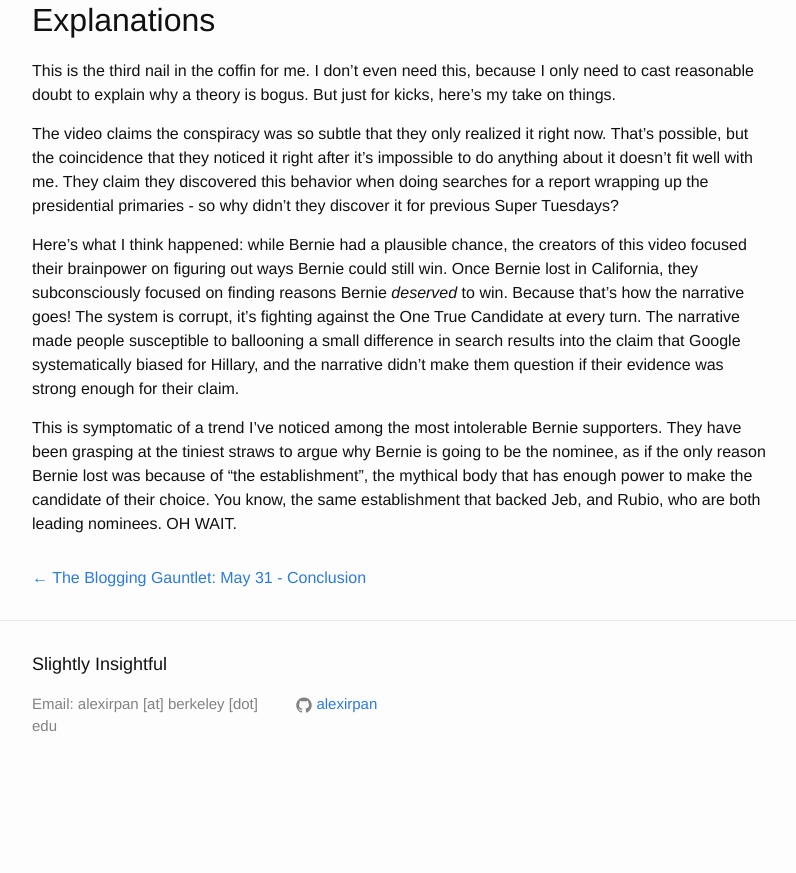
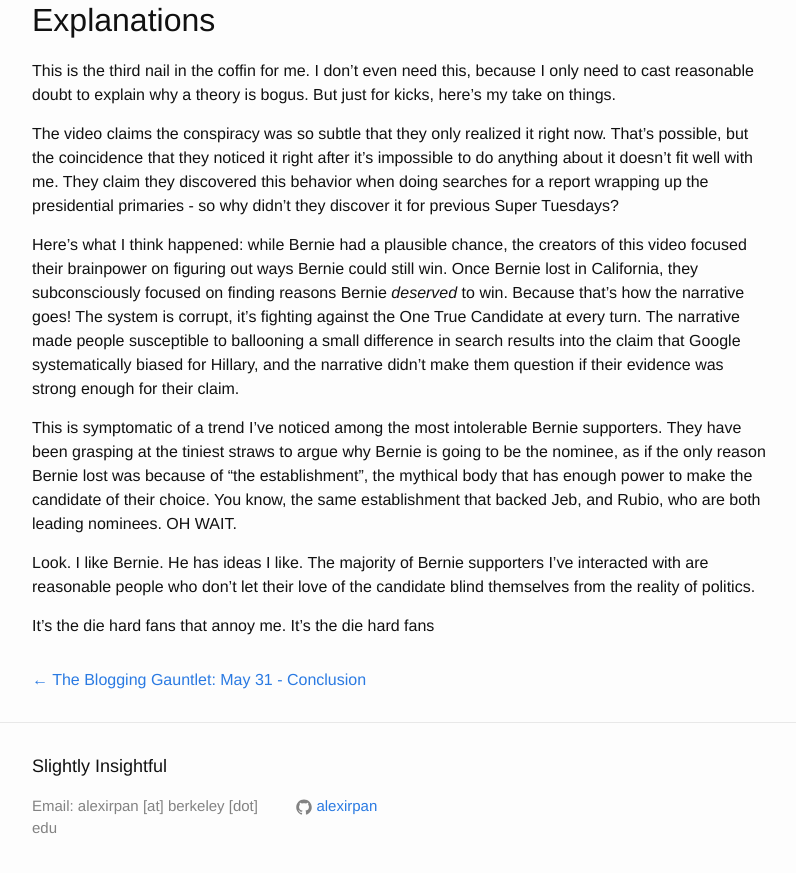
Before and after one commit to alexirpan/alexirpan.github.io, a Jekyll site: the page built from _posts/2016-06-11-hillary-google.markdown, in a window 1280 px wide and 900 px high, scrolled down 1955 px. Shown: the top 873 px of the window, without its empty margins (238-1034 px from the left). Built offline with Jekyll 4.4.1, drawn with Linux system fonts in a browser that asks for light colours; before the commit the page ends 2753 px from its top, so only the background shows below that.

Commit message:
more work

```diff
--- a/_posts/2016-06-11-hillary-google.markdown
+++ b/_posts/2016-06-11-hillary-google.markdown
@@ -120,3 +120,9 @@
 of "the establishment", the mythical body that has enough power to make the
 candidate of their choice. You know, the same establishment that backed Jeb,
 and Rubio, who are both leading nominees. OH WAIT.
+
+Look. I like Bernie. He has ideas I like. The majority of Bernie supporters
+I've interacted with are reasonable people who don't let their love of the
+candidate blind themselves from the reality of politics.
+
+It's the die hard fans that annoy me. It's the die hard fans
```
